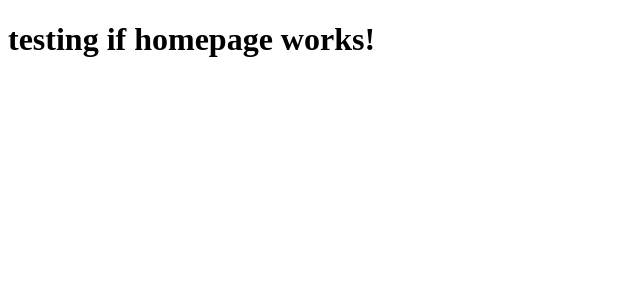
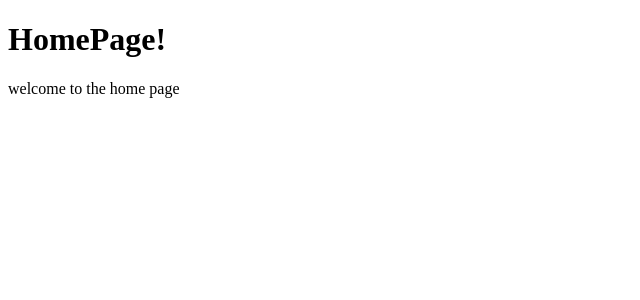
Before and after one commit to bsuero/DocTemp, an Angular app in the folder DocTemp-fe/: page /home in a window 1280 px wide. Shown: the top 300 px of the page, without its empty margins (0-640 px from the left). Built offline with nearby package versions, Linux system fonts and the light colour scheme.

Commit message:
bug fixed

```diff
--- a/DocTemp-fe/src/app/homepage/homepage.component.html
+++ b/DocTemp-fe/src/app/homepage/homepage.component.html
@@ -1,3 +1,5 @@
 <div>
-    <h1>testing if homepage works!</h1>
+    <h1>HomePage!</h1>
+
+    <p>welcome to the home page</p>
 </div>
```
